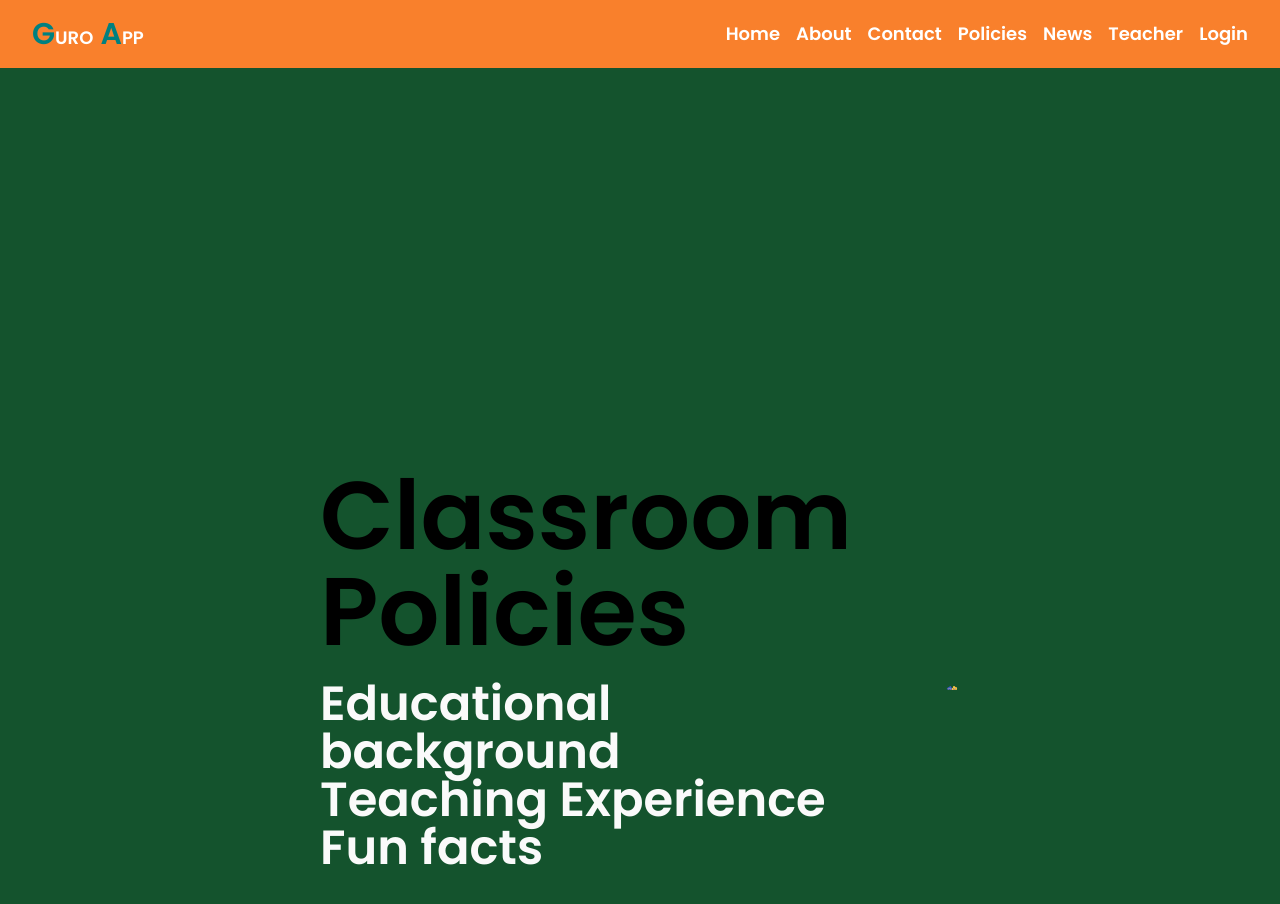
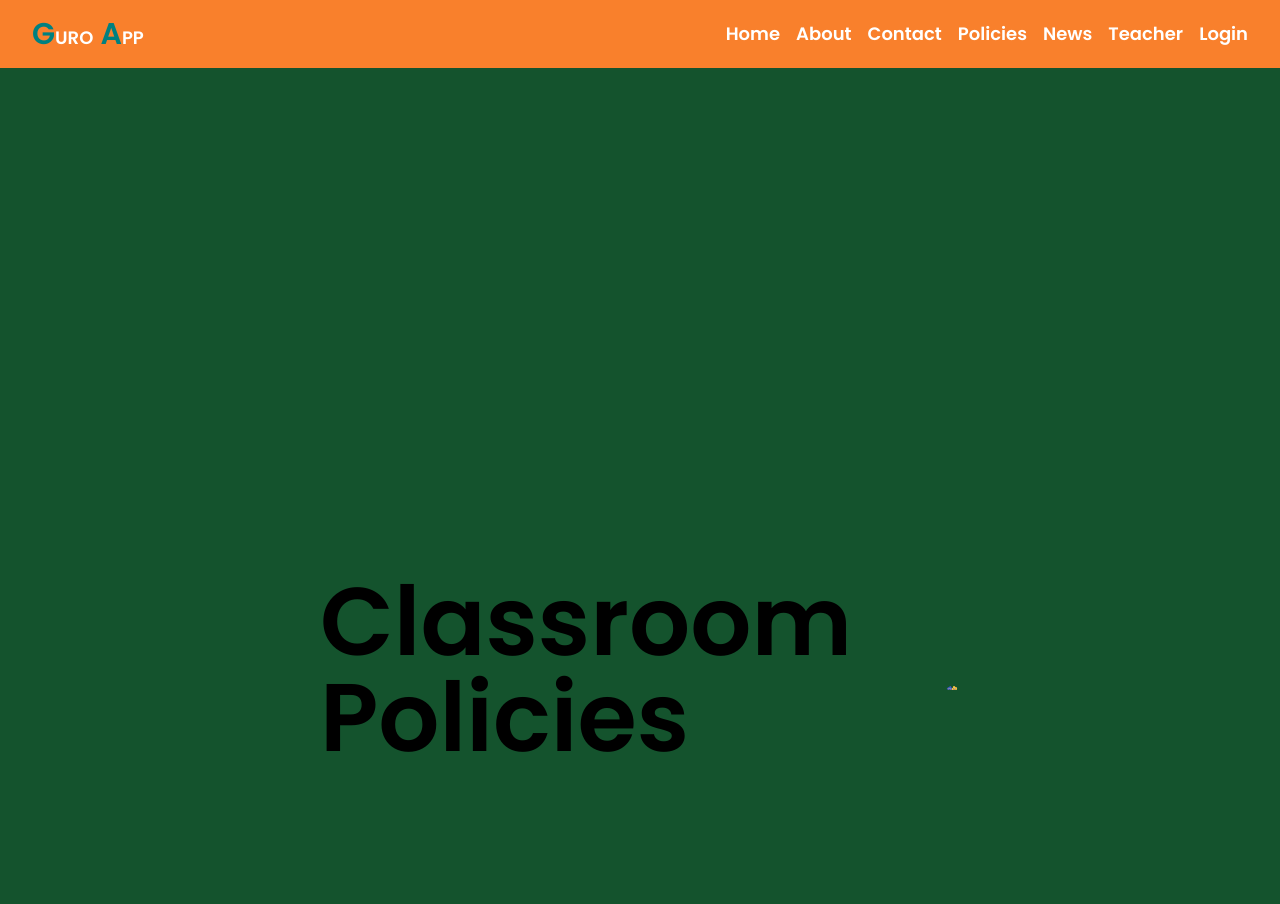
Before and after one commit to thebenjieangeles/guro-client, a React (Vite) app: page /policies in a window 1280 px wide. Shown: the top 904 px of the page. Built offline with nearby package versions, Linux system fonts and the light colour scheme; the HTML template or start-up script is replaced by a standard one; a web font is replaced by a local one.

Commit message:
deleted paragraph

```diff
--- a/src/pages/Policies.jsx
+++ b/src/pages/Policies.jsx
@@ -9,13 +9,7 @@ function Policies() {
             <h1 className="md:w-[35rem] text-4xl mb-5 md:text-6xl lg:text-8xl text-black font-bold">
               Classroom Policies
             </h1>
-            <p className="text-2xl mb-7 md:text-3xl lg:text-5xl text-neutral-50 font-bold ">
-              <ul>
-                <li>Educational background</li>
-                <li>Teaching Experience</li>
-                <li>Fun facts</li>
-              </ul>
-            </p>
+            <p className="text-2xl mb-7 md:text-3xl lg:text-5xl text-neutral-50 font-bold "></p>
           </div>
           <div className="relative">
             <img
--- a/src/pages/TeacherPage.jsx
+++ b/src/pages/TeacherPage.jsx
@@ -8,7 +8,7 @@ function TeacherPage() {
 
   useEffect(() => {
     axios
-      .get("http://localhost:3001/questions")
+      .get("http://localhost:3002/questions")
       .then((response) => {
         setQuestions(response.data);
       })
```
